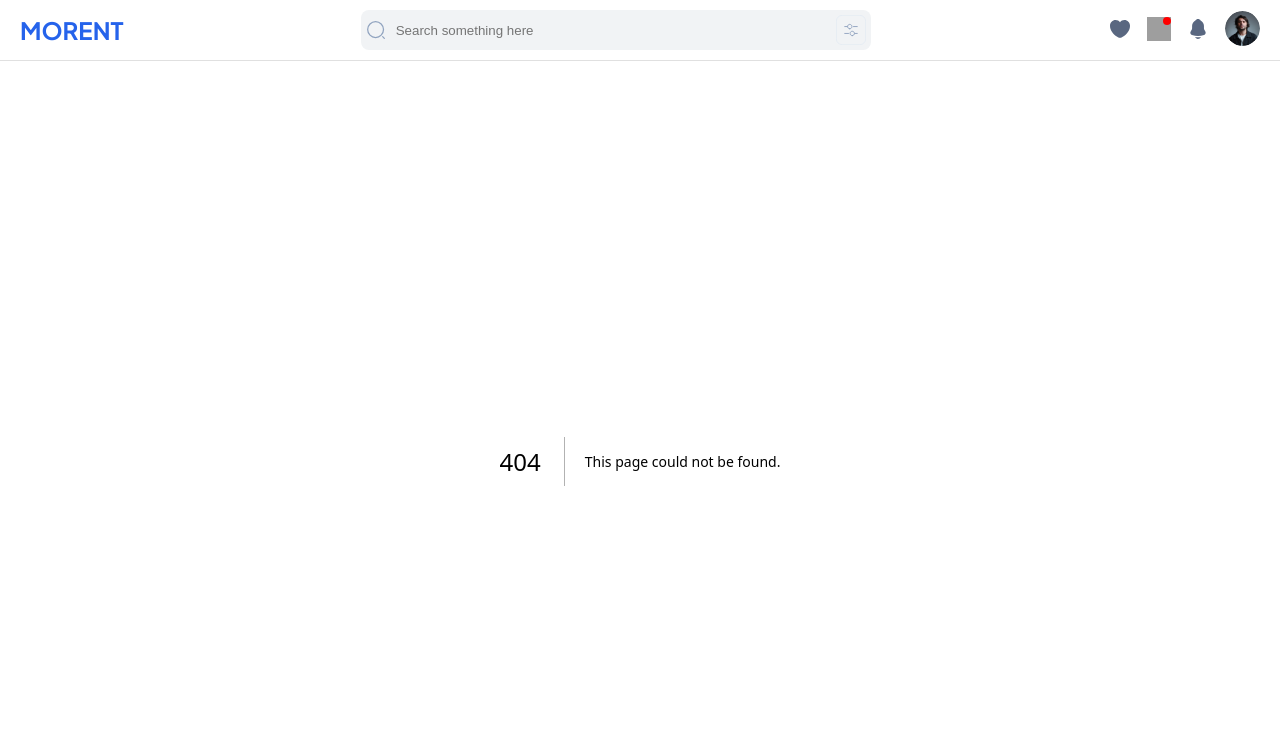
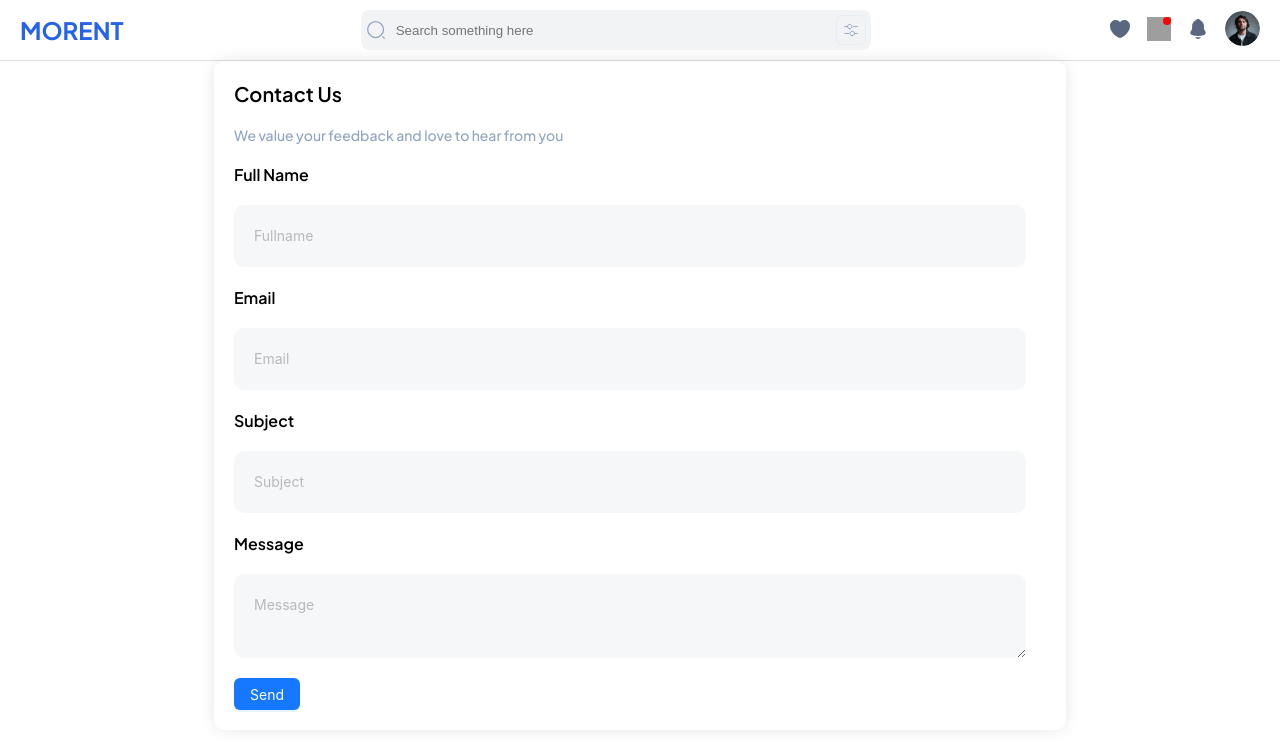
Before and after one commit to ozcsert/Morent, a Next.js app: page /about-us in a window 1280 px wide. Before the commit this address had no page. Shown: the top 750 px of the page. Built offline with nearby package versions, Linux system fonts and the light colour scheme; grey boxes are pictures that could not be loaded.

Commit message:
[SE-46] - Contact form created axios added antd added

```diff
--- a/package.json
+++ b/package.json
@@ -16,6 +16,8 @@
     "@react-google-maps/api": "^2.19.3",
     "@types/react-burger-menu": "^2.8.7",
     "@types/recharts": "^1.8.29",
+    "antd": "^5.22.2",
+    "axios": "^1.7.7",
     "framer-motion": "^11.11.9",
     "hamburger-react": "^2.5.1",
     "next": "14.2.10",
--- /dev/null
+++ b/src/app/(main)/about-us/page.tsx
@@ -0,0 +1,12 @@
+import AboutUs from '@/components/AboutUs';
+import React from 'react';
+
+const AboutUsPage = () => {
+  return (
+    <div>
+      <AboutUs />
+    </div>
+  );
+};
+
+export default AboutUsPage;
--- /dev/null
+++ b/src/components/AboutUs/ContactForm/index.tsx
@@ -0,0 +1,111 @@
+'use client';
+import React, { useState } from 'react';
+import './styles.scss';
+import { Button, Input } from 'antd';
+import TextArea from 'antd/es/input/TextArea';
+import axios from 'axios';
+import { toast } from 'react-toastify';
+
+type ContactFormProps = {
+  fullname: string;
+  email: string;
+  subject: string;
+  message: string;
+};
+
+const ContactForm = () => {
+  const [fullname, setFullname] = useState<ContactFormProps['fullname']>('');
+  const [email, setEmail] = useState<ContactFormProps['email']>('');
+  const [subject, setSubject] = useState<ContactFormProps['subject']>('');
+  const [messageContent, setMessageContent] =
+    useState<ContactFormProps['message']>('');
+
+  const handleSubmit = async (e: React.FormEvent) => {
+    e.preventDefault();
+    const data = {
+      fullname,
+      email,
+      subject,
+      message: messageContent,
+    };
+
+    try {
+      const response = await axios.post(
+        'https://66ff850d2b9aac9c997f84c6.mockapi.io/api/morent/cars/',
+        data
+      );
+      if (response.status === 200) {
+        toast.success(
+          response.data.message || 'Your message has been sent successfully!'
+        );
+        setFullname('');
+        setEmail('');
+        setSubject('');
+        setMessageContent('');
+      } else {
+        toast.error(
+          'There was an issue sending your message. Please try again.'
+        );
+      }
+    } catch (error) {
+      if (axios.isAxiosError(error) && error.response) {
+        toast.error(
+          error.response.data.message ||
+            'There was an error sending your message. Please try again later.'
+        );
+      } else {
+        toast.error(
+          'There was an error sending your message. Please check your network and try again.'
+        );
+      }
+      console.error('Error sending message:', error);
+    }
+  };
+
+  return (
+    <div className="contact-container">
+      <h1 className="contact-title">Contact Us</h1>
+      <p className="contact-subtitle">
+        We value your feedback and love to hear from you
+      </p>
+      <form className="contact-form" onSubmit={handleSubmit}>
+        <label className="contact-label">Full Name</label>
+        <Input
+          className="contact-input"
+          type="text"
+          placeholder="Fullname"
+          value={fullname}
+          onChange={e => setFullname(e.target.value)}
+        />
+        <label className="contact-label">Email</label>
+        <Input
+          className="contact-input"
+          type="email"
+          placeholder="Email"
+          value={email}
+          onChange={e => setEmail(e.target.value)}
+        />
+        <label className="contact-label">Subject</label>
+        <Input
+          className="contact-input"
+          type="text"
+          placeholder="Subject"
+          value={subject}
+          onChange={e => setSubject(e.target.value)}
+        />
+        <label className="contact-label">Message</label>
+        <TextArea
+          className="contact-input"
+          placeholder="Message"
+          value={messageContent}
+          onChange={e => setMessageContent(e.target.value)}
+        />
+        <Button type="primary" onClick={handleSubmit}>
+          Send
+        </Button>
+      </form>
+    </div>
+  );
+};
+
+export default ContactForm;
--- /dev/null
+++ b/src/components/AboutUs/ContactForm/styles.scss
@@ -0,0 +1,48 @@
+@import '../../../app/styles/variables.scss';
+.contact-container {
+  max-width: 852px;
+  margin: 0 auto;
+  padding: 20px;
+  box-shadow: 0 0 15px rgba(0, 0, 0, 0.1);
+  display: flex;
+  flex-direction: column;
+  font-family: var(--font-plus-jakarta-sans), sans-serif;
+  gap: 20px;
+  font-weight: 600;
+  background-color: #ffffff;
+  border-radius: 10px;
+  .contact-title {
+    gap: 10px;
+    font-size: $fnt-size-m;
+    font-weight: 600;
+  }
+  .contact-subtitle {
+    display: flex;
+    justify-content: space-between;
+    font-size: $fnt-size-xs;
+    color: $text-tertiary;
+    font-weight: 500;
+  }
+  .contact-form {
+    display: flex;
+    flex-wrap: wrap;
+    border-radius: 10px;
+    gap: 20px;
+    .contact-input {
+      display: flex;
+      flex-direction: column;
+      gap: 10px;
+      padding: 20px;
+      border-radius: 10px;
+      border: none;
+      margin-right: 20px;
+      background-color: $clr-background-light;
+    }
+    .contact-label {
+      font-size: $fnt-size-s;
+      display: flex;
+      align-items: center;
+      justify-content: space-between;
+    }
+  }
+}
--- /dev/null
+++ b/src/components/AboutUs/index.tsx
@@ -0,0 +1,13 @@
+import React from 'react';
+import './styles.scss';
+import ContactForm from './ContactForm';
+
+const AboutUs = () => {
+  return (
+    <div>
+      <ContactForm />
+    </div>
+  );
+};
+
+export default AboutUs;
--- /dev/null
+++ b/src/components/AboutUs/styles.scss
@@ -0,0 +1 @@
+@import '../../app/styles/variables.scss';
--- a/src/components/Footer/index.tsx
+++ b/src/components/Footer/index.tsx
@@ -17,7 +17,7 @@ const Footer = () => {
             </div>
             <div className="footer-menu">
               <div className="footer-about">
-                <Link className="footer-link" href="#">
+                <Link className="footer-link" href="/about-us">
                   About
                 </Link>
                 <Link href="#">How it works</Link>
```
Also changed, not shown: 1 other file (tests, documents, lock files or other folders).
